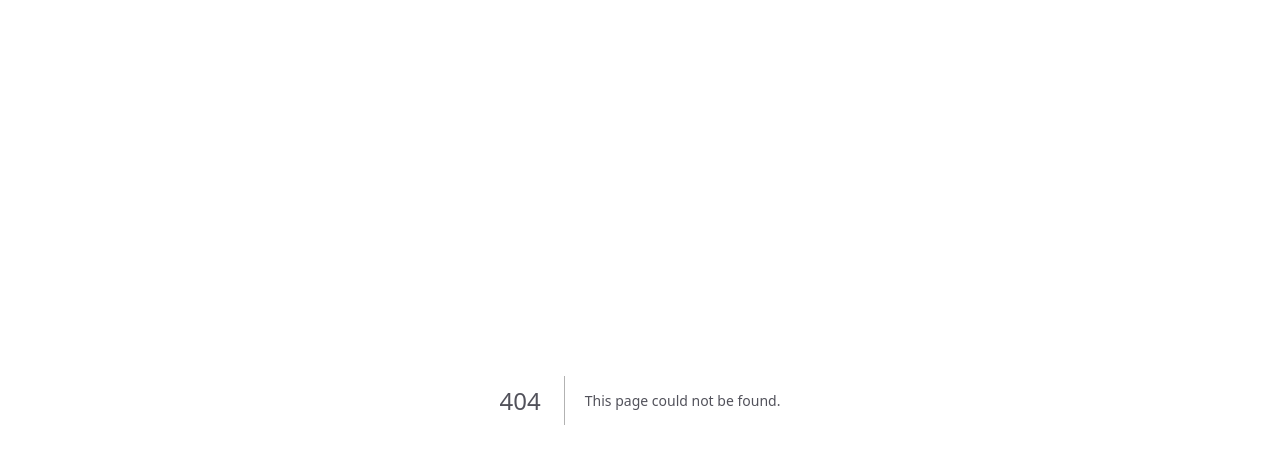
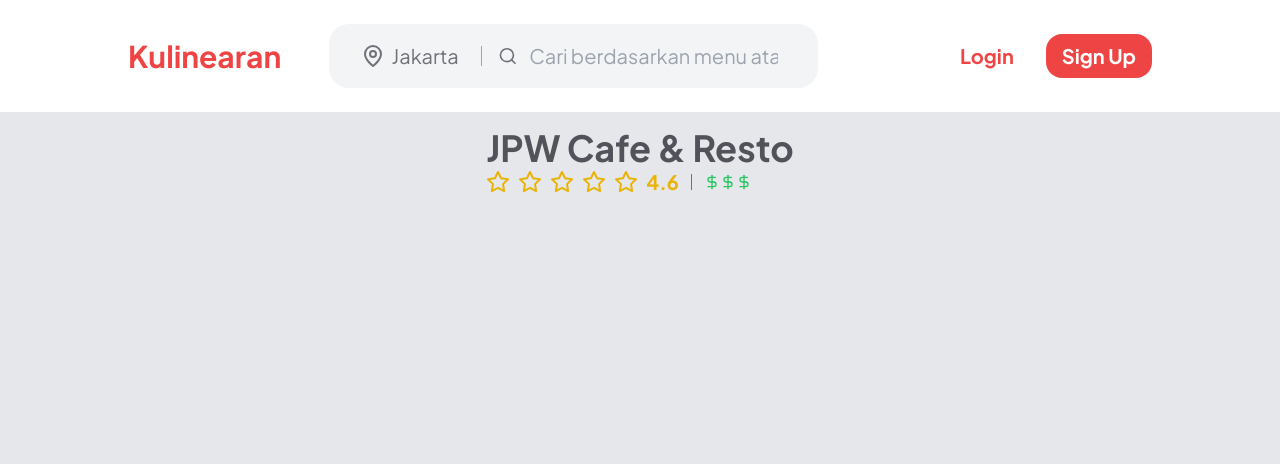
Before and after one commit to Kurniakun17/Kulinearan, a Next.js app: page /detail/1 in a window 1280 px wide. Before the commit this address had no page. Shown: the top 464 px of the page. Built offline with nearby package versions, Linux system fonts and the light colour scheme.

Commit message:
Add details page

```diff
--- a/components/CardRecommendation.js
+++ b/components/CardRecommendation.js
@@ -1,7 +1,9 @@
 import { DollarSign, Star } from 'lucide-react';
 import React from 'react';
 import { motion } from 'framer-motion';
+import { useRouter } from 'next/router';
 export const CardRecommendation = ({
+  id,
   name,
   rating,
   price,
@@ -11,13 +13,17 @@ export const CardRecommendation = ({
   index,
   tabValue,
 }) => {
+  const router = useRouter();
   return (
     <motion.div
+      onClick={() => {
+        router.push(`/detail/${id}`);
+      }}
       key={`${name} recommendation ${tabValue} key`}
       initial={{ scale: 0 }}
       animate={{ scale: 1 }}
       transition={{ delay: 0.125 * index, duration: 1, type: 'spring' }}
-      className="flex flex-col rounded-xl overflow-hidden shadow-md"
+      className="flex flex-col rounded-xl overflow-hidden shadow-md hover:cursor-pointer"
     >
       <img
         src="https://picsum.photos/300"
--- a/components/Navbar.js
+++ b/components/Navbar.js
@@ -9,9 +9,11 @@ const Navbar = () => {
   const [locationValue, setLocationValue] = useState('Jakarta');
 
   return (
-    <div className="bg-white fixed top-0 flex justify-center w-full">
-      <div className="w-[90%] max-w-[1000px] flex items-center justify-between">
-        <div className="flex items-center gap-6 py-4">
+      <div className="bg-white flex justify-center w-full">
+
+    <div className="z-50 bg-white fixed top-0 py-2 flex justify-center w-full">
+      <div className="w-[90%] lg:max-w-[1080px] xl:max-w-[80%] flex items-center justify-between">
+        <div className="flex items-center gap-6 xl:gap-12 py-4">
           <Link href={'/'} className="text-3xl text-red-500 font-bold">
             Kulinearan
           </Link>
@@ -59,6 +61,7 @@ const Navbar = () => {
         </div>
       </div>
     </div>
+</div>
   );
 };
 
--- /dev/null
+++ b/pages/detail/[id].js
@@ -0,0 +1,43 @@
+import Navbar from '@/components/Navbar';
+import { restaurantData } from '@/utils/dataDummy';
+import { Star, DollarSign } from 'lucide-react';
+import { useRouter } from 'next/router';
+import React, { useEffect, useState } from 'react';
+
+const DetailPage = () => {
+  const [data, setData] = useState(null);
+  const router = useRouter();
+  const { id } = router.query;
+  useEffect(() => {
+    setData(restaurantData.filter((item) => item.id === parseInt(id))[0]);
+  }, [id]);
+  console.log(data);
+  if (!data) {
+    return <div className="h-4 w-4 bg-red-500 animate-spin"></div>;
+  }
+  return (
+    <div className="flex flex-col items-center bg-gray-200 min-h-screen ">
+      <Navbar />
+
+      <main className="mt-32 lg:max-w-[1080px] px-12 xl:max-w-[80%]">
+        <h2 className="text-4xl font-bold">{data.name}</h2>
+        <div className="flex gap-2 items-center">
+          <div className={`flex gap-2 `}>
+            {Array.from({ length: 5 }).map((_, index) => (
+              <Star className="text-yellow-500" />
+            ))}
+          </div>
+          <p className="text-yellow-500 text-xl font-bold">{data.rating}</p>
+          <div className="mx-1 h-4 w-[1px] bg-zinc-500"></div>
+          <div className="flex ">
+            <DollarSign size={16} className="text-green-500" />
+            <DollarSign size={16} className="text-green-500" />
+            <DollarSign size={16} className="text-green-500" />
+          </div>
+        </div>
+      </main>
+    </div>
+  );
+};
+
+export default DetailPage;
--- a/pages/index.js
+++ b/pages/index.js
@@ -76,7 +76,7 @@ export default function Home() {
             </div>
           </section>
 
-          <section className="flex flex-col gap-6 w-full ">
+          <section className="flex mt-8 flex-col gap-6 w-full ">
             <h2 className="font-bold text-3xl h">Rekomendasi Restoran</h2>
             <div className="flex gap-5 w-full flex-col lg:flex-row lg:justify-between items-center">
               {/* Tab Chip */}
@@ -101,14 +101,20 @@ export default function Home() {
                   onClick={() => setOffset((prev) => prev - 6)}
                   className="group bg-red-500 disabled:bg-gray-100 rounded-full h-12 w-12 flex justify-center items-center"
                 >
-                  <ChevronLeft className="text-white group-disabled:text-gray-500 " />
+                  <ChevronLeft
+                    size={32}
+                    className="mr-1  duration-300 text-white group-disabled:text-gray-500 "
+                  />
                 </button>
                 <button
                   disabled={filteredData.length - 6 <= offset}
                   onClick={() => setOffset((prev) => prev + 6)}
                   className="bg-red-500 group disabled:bg-gray-100 rounded-full h-12 w-12 flex justify-center items-center"
                 >
-                  <ChevronRight className="text-white group-disabled:text-gray-500" />
+                  <ChevronRight
+                    size={32}
+                    className="ml-1 duration-300 text-white group-disabled:text-gray-500"
+                  />
                 </button>
               </div>
             </div>
@@ -122,6 +128,7 @@ export default function Home() {
                 return (
                   <CardRecommendation
                     key={`${item.name} recommendation key 1`}
+                    id={item.id}
                     name={item.name}
                     rating={item.rating}
                     price={item.avg_price}
@@ -140,14 +147,20 @@ export default function Home() {
                 onClick={() => setOffset((prev) => prev - 6)}
                 className="group bg-red-500 disabled:bg-gray-100 rounded-full h-12 w-12 flex justify-center items-center"
               >
-                <ChevronLeft className="text-white group-disabled:text-gray-500 " />
+                <ChevronLeft
+                  size={32}
+                  className="mr-1  duration-300 text-white group-disabled:text-gray-500 "
+                />
               </button>
               <button
                 disabled={filteredData.length - 6 <= offset}
                 onClick={() => setOffset((prev) => prev + 6)}
                 className="bg-red-500 group disabled:bg-gray-100 rounded-full h-12 w-12 flex justify-center items-center"
               >
-                <ChevronRight className="text-white group-disabled:text-gray-500" />
+                <ChevronRight
+                  size={32}
+                  className="ml-1  duration-300 text-white group-disabled:text-gray-500"
+                />
               </button>
             </div>
           </section>
--- a/pages/search/index.js
+++ b/pages/search/index.js
@@ -28,11 +28,9 @@ const SearchPages = () => {
 
   return (
     <div className="flex flex-col items-center bg-gray-200 min-h-screen ">
-      <div className="bg-white flex justify-center w-full">
-        <Navbar />
-      </div>
+      <Navbar />
 
-      <main className="w-full mt-28  min-h-screen lg:max-w-[1080px] xl:max-w-[80%] ">
+      <main className="w-full mt-32 min-h-screen lg:max-w-[1080px] xl:max-w-[80%] ">
         <div className="px-12 grid grid-cols-1 sm:grid-cols-2 lg:grid-cols-3 gap-9">
           {searchData.length === 0 ? (
             <h1>Restaurant not found :{`(`}</h1>
@@ -40,6 +38,7 @@ const SearchPages = () => {
             searchData.map((item, index) => (
               <CardRecommendation
                 key={`${item.name} recommendation key 1`}
+                id={item.id}
                 name={item.name}
                 rating={item.rating}
                 price={item.avg_price}
--- a/utils/dataDummy.js
+++ b/utils/dataDummy.js
@@ -7,6 +7,7 @@ const collectionData = [
 
 const restaurantData = [
   {
+    id: 1,
     name: 'JPW Cafe & Resto',
     rating: '4.6',
     avg_price: 35,
@@ -16,15 +17,17 @@ const restaurantData = [
     type: 'Fine Dining',
   },
   {
+    id: 2,
     name: 'Goobne',
     rating: '4.4',
     avg_price: 12,
     distance: '4.8km',
-    location: 'Pantai Indah Kapuk',
+    location: 'Pantai Indah Kapuk, Jakarta',
     tags: ['Korea', 'Makanan Sehat'],
     type: 'Burger',
   },
   {
+    id: 3,
     name: 'Golden Lamian',
     rating: '4.2',
     avg_price: 15,
@@ -34,6 +37,7 @@ const restaurantData = [
     type: 'Fine Dining',
   },
   {
+    id: 4,
     name: 'Afterhour',
     rating: '3.7',
     avg_price: 8,
@@ -43,15 +47,17 @@ const restaurantData = [
     type: 'Burger',
   },
   {
+    id: 5,
     name: 'Ecology Bistro & Lounge',
     rating: '4.1',
     avg_price: 21,
     distance: '4.8km',
-    location: 'Pantai Indah Kapuk',
+    location: 'Pantai Indah Kapuk, Jakarta',
     tags: ['western'],
     type: 'Fine Dining',
   },
   {
+    id: 6,
     name: "Melly's Garden",
     rating: '4.0',
     avg_price: 30,
@@ -61,6 +67,7 @@ const restaurantData = [
     type: 'Fine Dining',
   },
   {
+    id: 7,
     name: 'Sushi Express',
     rating: '4.5',
     avg_price: 25,
@@ -70,6 +77,7 @@ const restaurantData = [
     type: 'Sushi',
   },
   {
+    id: 8,
     name: 'Pizza Haven',
     rating: '4.3',
     avg_price: 18,
@@ -79,6 +87,7 @@ const restaurantData = [
     type: 'Pizza',
   },
   {
+    id: 9,
     name: 'Sushi Palace',
     rating: '4.7',
     avg_price: 30,
@@ -88,6 +97,7 @@ const restaurantData = [
     type: 'Sushi',
   },
   {
+    id: 10,
     name: 'Tokyo Sushi Bar',
     rating: '4.5',
     avg_price: 25,
@@ -97,6 +107,7 @@ const restaurantData = [
     type: 'Sushi',
   },
   {
+    id: 11,
     name: 'Sakura Sushi House',
     rating: '4.8',
     avg_price: 35,
@@ -106,6 +117,7 @@ const restaurantData = [
     type: 'Sushi',
   },
   {
+    id: 12,
     name: 'Burger Tek',
     rating: '4.8',
     avg_price: 10,
@@ -115,6 +127,7 @@ const restaurantData = [
     type: 'Burger',
   },
   {
+    id: 13,
     name: 'Healthy Bowls',
     rating: '4.6',
     avg_price: 20,
@@ -124,6 +137,7 @@ const restaurantData = [
     type: 'Fine Dining',
   },
   {
+    id: 14,
     name: 'Ramen Delight',
     rating: '4.2',
     avg_price: 22,
@@ -133,11 +147,12 @@ const restaurantData = [
     type: 'Fine Dining',
   },
   {
+    id: 15,
     name: 'Veggie Delight',
     rating: '4.7',
     avg_price: 15,
     distance: '2.0km',
-    location: 'Cilandak Town Square',
+    location: 'Cilandak Town Square, Depok',
     tags: ['Vegetarian', 'Healthy'],
     type: 'Fine Dining',
   },
```
